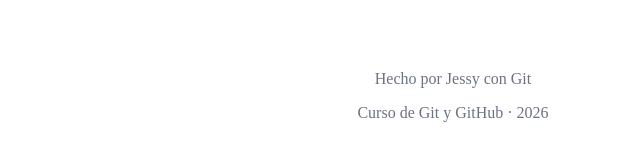
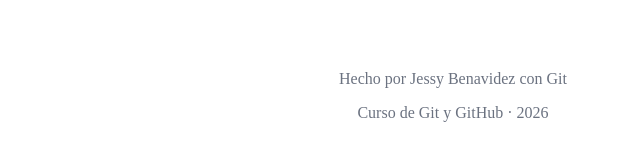
Before and after one commit to Jessy57/aprendiendo-clase-2, a plain HTML site: page index.html in a window 1280 px wide. Shown: the part 1258-1418 px from the top of the page, 187-827 px from the left. Drawn offline with Linux system fonts and the light colour scheme.

```diff
--- a/index.html
+++ b/index.html
@@ -52,7 +52,7 @@
         </section>
     </main> ← ya existe
   <footer>
-        <p>Hecho por Jessy con Git</p>
+        <p>Hecho por Jessy Benavidez con Git</p>
         <p>Curso de Git y GitHub · 2026</p>
     </footer>
     </main>
```
